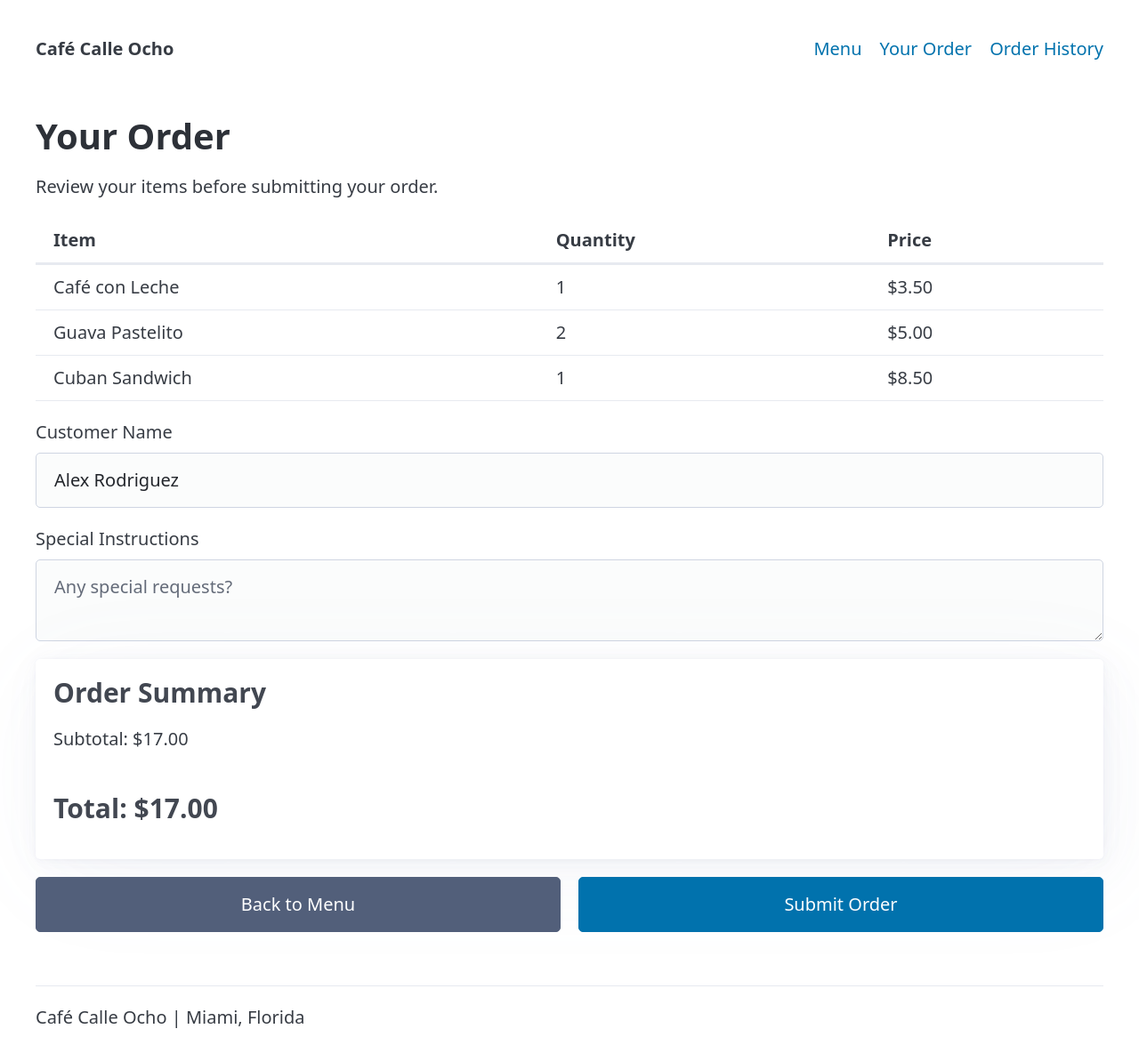
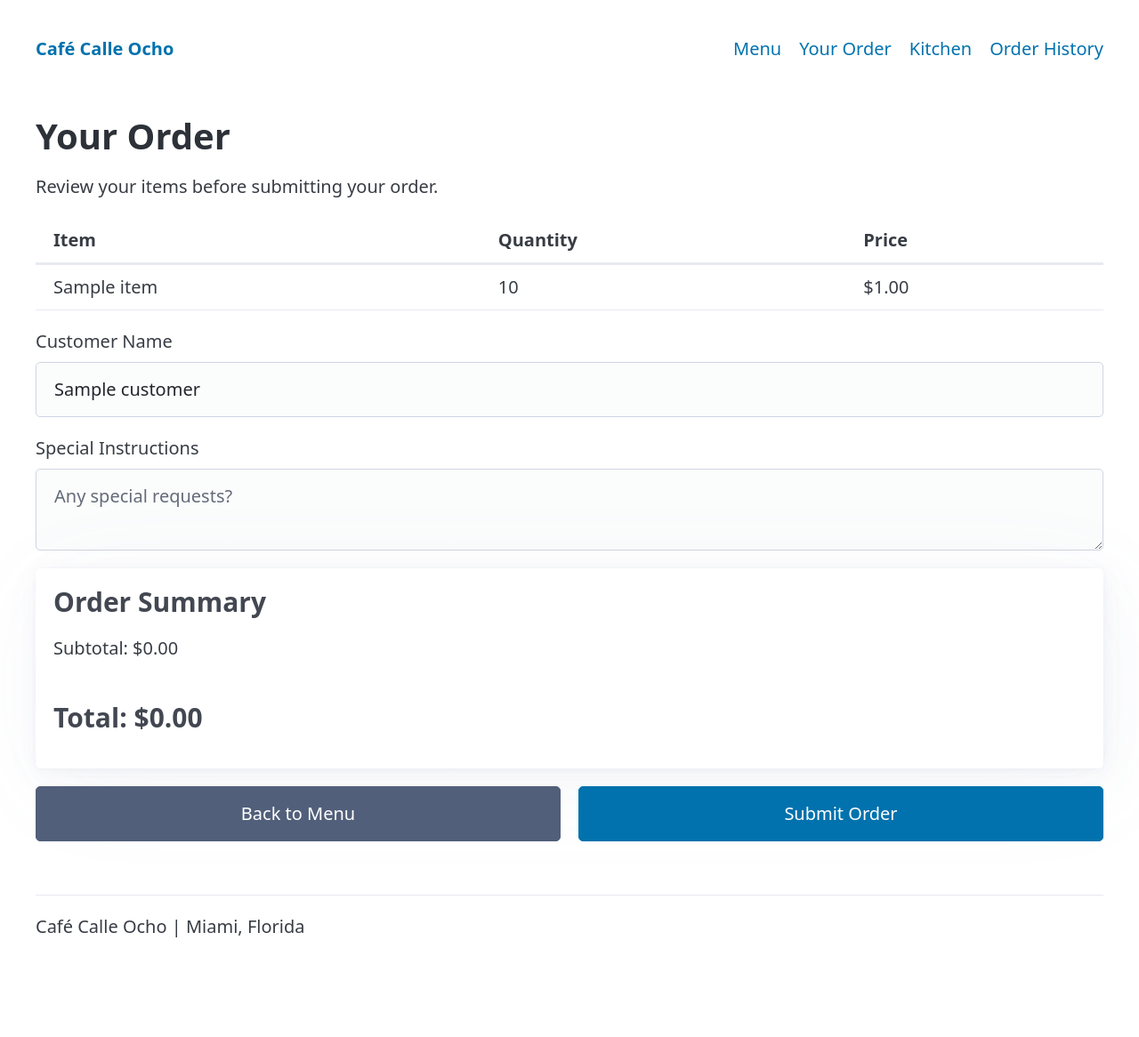
Before and after one commit to Andress005/EGN475_W1A2_RinconAndres, a Flask app: template templates/order.html in a window 1280 px wide. Shown: the top 1166 px of the page at 89% size. After the commit the page ends 1054 px from the top, so only its background shows below. Run offline with Flask 3, Linux system fonts and the light colour scheme; the template is opened without the code that fills it: most values are stand-ins (such as "Sample title", 1, 10 or a date in 2020); some libraries are stand-ins or nearby versions.

Commit message:
Add customer order and confirmation pages

```diff
--- a/templates/order.html
+++ b/templates/order.html
@@ -1,27 +1,9 @@
 
-<!DOCTYPE html>
-<html lang="en">
-<head>
-    <meta charset="UTF-8">
-    <meta name="viewport" content="width=device-width, initial-scale=1.0">
-    <title>Café Calle Ocho | Your Order</title>
-    <link rel="stylesheet" href="https://cdn.jsdelivr.net/npm/@picocss/pico@2/css/pico.min.css">
-</head>
-<body>
-<header class="container">
-    <nav>
-        <ul>
-            <li><strong>Café Calle Ocho</strong></li>
-        </ul>
-        <ul>
-            <li><a href="menu.html">Menu</a></li>
-            <li><a href="order.html">Your Order</a></li>
-            <li><a href="history.html">Order History</a></li>
-        </ul>
-    </nav>
-</header>
+{% extends "base.html" %}
 
-<main class="container">
+{% block title %}Your Order | Café Calle Ocho{% endblock %}
+
+{% block content %}
 <h1>Your Order</h1>
 <p>Review your items before submitting your order.</p>
 
@@ -34,28 +16,20 @@
         </tr>
     </thead>
     <tbody>
+        {% for item in order_items %}
         <tr>
-                <td>Café con Leche</td>
-                <td>1</td>
-                <td>$3.50</td>
+            <td>{{ item.name }}</td>
+            <td>{{ item.quantity }}</td>
+            <td>${{ "%.2f"|format(item.price_cents * item.quantity / 100) }}</td>
         </tr>
-            <tr>
-                <td>Guava Pastelito</td>
-                <td>2</td>
-                <td>$5.00</td>
-            </tr>
-            <tr>
-                <td>Cuban Sandwich</td>
-                <td>1</td>
-                <td>$8.50</td>
-            </tr>
+        {% endfor %}
     </tbody>
 </table>
 
 <form>
     <label for="customer-name">Customer Name</label>
     <input type="text" id="customer-name" name="customer-name"
-               value="Alex Rodriguez" required>
+           value="{{ customer }}" required>
 
     <label for="instructions">Special Instructions</label>
     <textarea id="instructions" name="instructions"
@@ -64,19 +38,17 @@
 
 <article>
     <h3>Order Summary</h3>
-        <p>Subtotal: $17.00</p>
-        <h3>Total: $17.00</h3>
+    <p>Subtotal: ${{ "%.2f"|format(total_cents / 100) }}</p>
+    <h3>Total: ${{ "%.2f"|format(total_cents / 100) }}</h3>
 </article>
 
 <div class="grid">
-        <a href="menu.html" role="button" class="secondary">Back to Menu</a>
-        <a href="confirmation.html" role="button">Submit Order</a>
+    <a href="{{ url_for('menu') }}" role="button" class="secondary">
+        Back to Menu
+    </a>
+
+    <a href="{{ url_for('confirmation') }}" role="button">
+        Submit Order
+    </a>
 </div>
-</main>
-
-<footer class="container">
-    <hr>
-    <p>Café Calle Ocho | Miami, Florida</p>
-</footer>
-</body>
-</html>
+{% endblock %}
```
Also changed, not shown: templates/confirmation.html (+12 -31 lines). Lines whose indentation alone changed are shown as unchanged.
